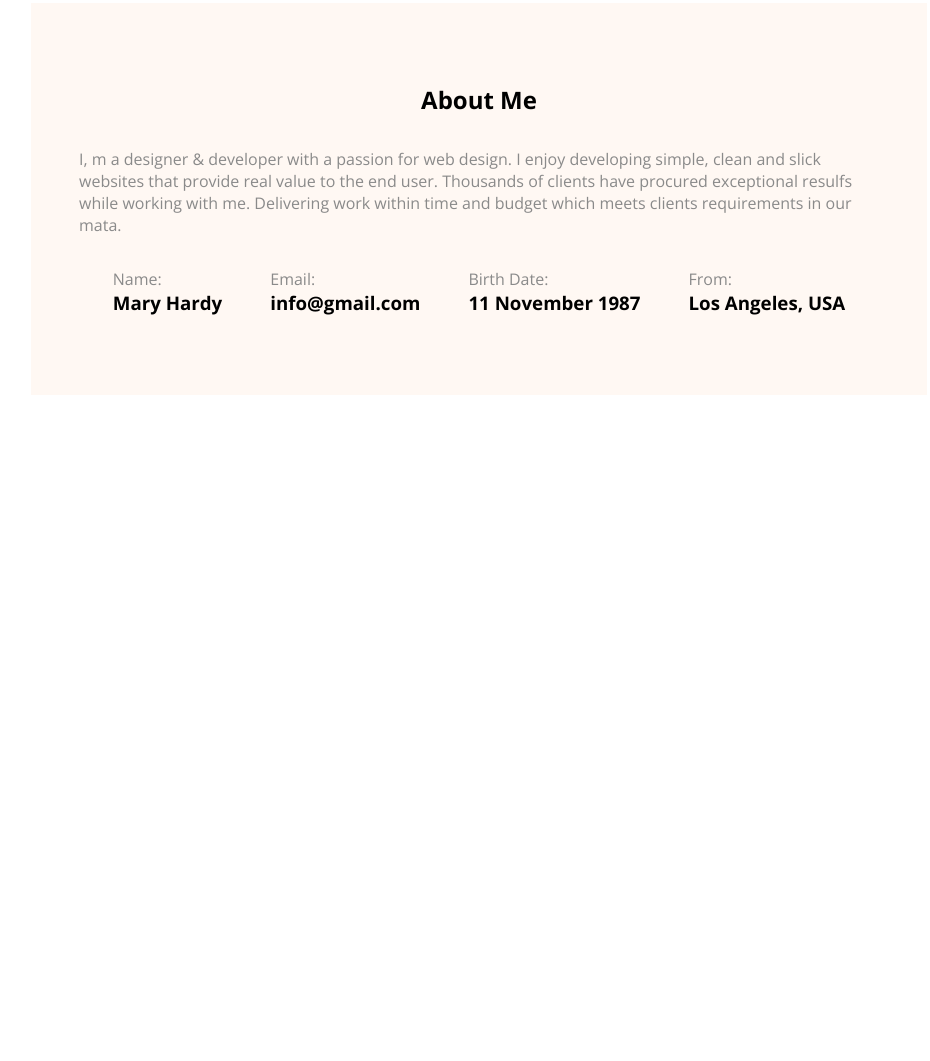
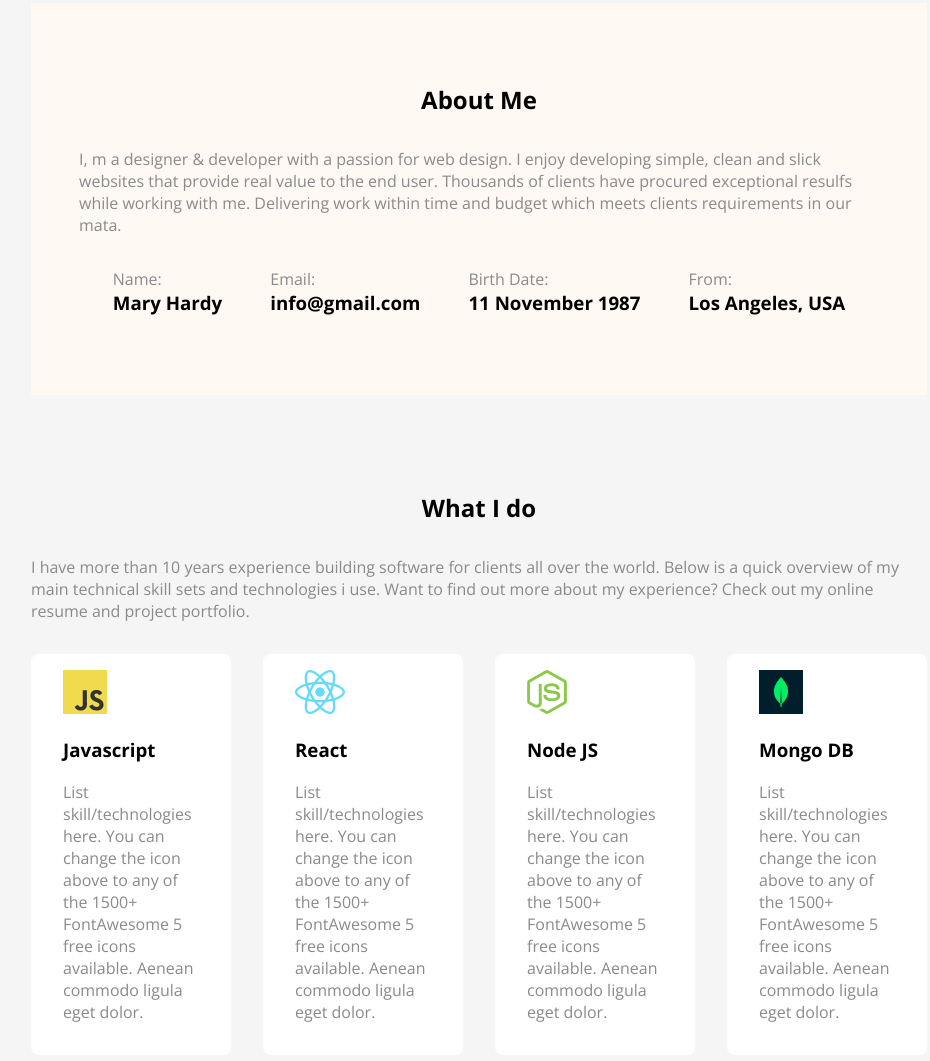
Before and after one commit to asifAhemmed/simple-portfolio, a plain HTML site: page index.html in a window 1280 px wide. Shown: the part 633-1694 px from the top of the page, without its empty margins (161-1091 px from the left). Before the commit the page ends 1124 px from the top, so only its background shows below. Drawn offline with nearby package versions, Linux system fonts and the light colour scheme.

Commit message:
work section added

```diff
--- a/index.html
+++ b/index.html
@@ -80,6 +80,52 @@
           </div>
         </div>
       </section>
+
+      <!-- Work Section -->
+      <section class="container">
+        <div class="work">
+            <h2>What I do</h2>
+            <p>I have more than 10 years experience building software for clients all over the world. Below is a quick overview of my main technical skill sets and technologies i use. Want to find out more about my experience? Check out my online resume and project portfolio.</p>
+            <div class="work-skill">
+                <div class="skill-card">
+                    <img src="images/icons/js.png" alt="">
+                    <h3 class="skill-title">
+                        Javascript
+                    </h3>
+                    <p class="skill-description">
+                        List skill/technologies here. You can change the icon above to any of the 1500+ FontAwesome 5 free icons available. Aenean commodo ligula eget dolor.
+                    </p>
+                </div>
+                <div class="skill-card">
+                    <img src="images/icons/react.png" alt="">
+                    <h3 class="skill-title">
+                        React
+                    </h3>
+                    <p class="skill-description">
+                        List skill/technologies here. You can change the icon above to any of the 1500+ FontAwesome 5 free icons available. Aenean commodo ligula eget dolor.
+                    </p>
+                </div>
+                <div class="skill-card">
+                    <img src="/images/icons/nodejs.png" alt="">
+                    <h3 class="skill-title">
+                        Node JS
+                    </h3>
+                    <p class="skill-description">
+                        List skill/technologies here. You can change the icon above to any of the 1500+ FontAwesome 5 free icons available. Aenean commodo ligula eget dolor.
+                    </p>
+                </div>
+                <div class="skill-card">
+                    <img src="images/icons/mongo.png" alt="">
+                    <h3 class="skill-title">
+                        Mongo DB
+                    </h3>
+                    <p class="skill-description">
+                        List skill/technologies here. You can change the icon above to any of the 1500+ FontAwesome 5 free icons available. Aenean commodo ligula eget dolor.
+                    </p>
+                </div>
+            </div>
+        </div>
+      </section>
     </main>
   </body>
 </html>
--- a/style.css
+++ b/style.css
@@ -15,7 +15,7 @@
 /* Utilities */
 body{
     font-family: "Open Sans", sans-serif;
-
+    background-color: rgb(234, 232, 232, 0.4);
 }
 .btn-primary{
     border: 0;
@@ -129,3 +129,26 @@ span{
     justify-content: space-between;
     gap: 3em;
 }
+
+/* Work */
+.work{
+    display: flex;
+    flex-direction: column;
+    justify-content: center;
+    align-items: center;
+    gap: 2em;
+}
+
+.work-skill{
+    display: flex;
+    justify-content: space-around;
+    gap: 2em;
+}
+.skill-card{
+    background-color: #FFFFFF;
+    border-radius: .5em;
+    padding: 1em 2em;
+}
+.skill-card p, .skill-card h3{
+    margin: 1em 0;
+}
```
